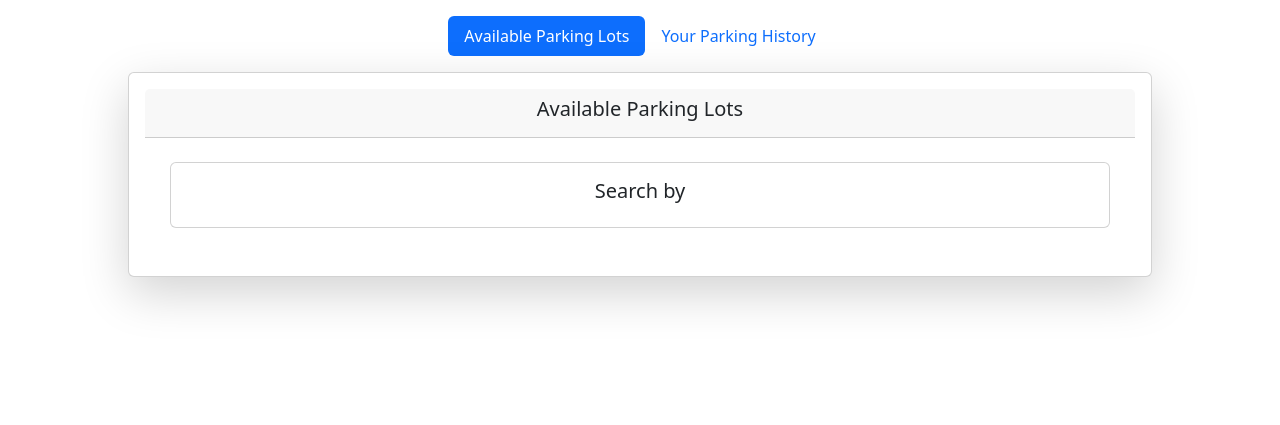
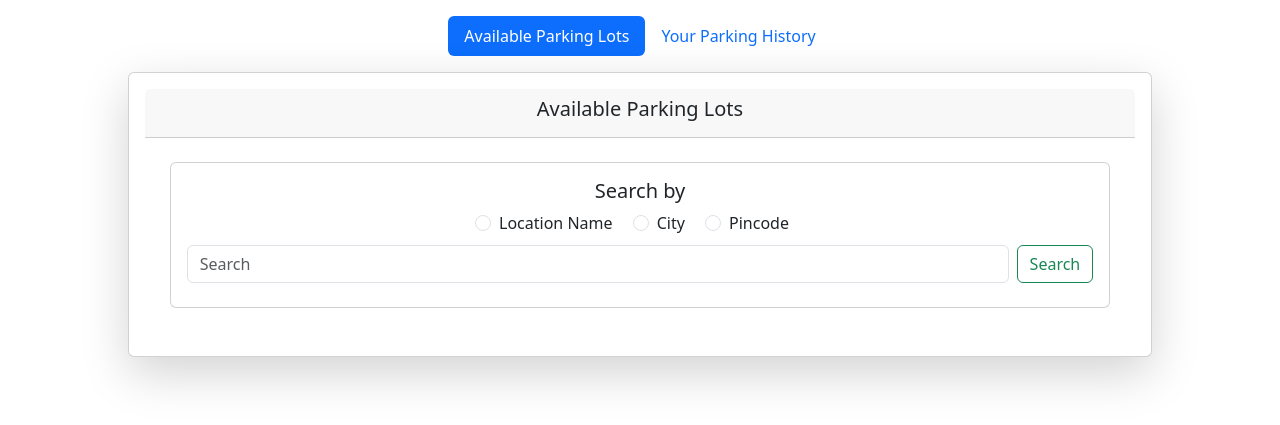
Before and after one commit to mayankdhangar2408/Vehicle-Parking-App-23f1000599, a Flask app: template templates/user/dashboard.html in a window 1280 px wide. Shown: the part 60-485 px from the top of the page. Run offline with Flask 3, Linux system fonts and the light colour scheme; the template is opened without the code that fills it: values that come from a table or form of the project are taken from there, others are empty.

Commit message:
Available parking spots shown at user dashboard

```diff
--- a/templates/user/dashboard.html
+++ b/templates/user/dashboard.html
@@ -52,7 +52,8 @@
         </li>
         <li class="nav-item" role="presentation">
             <button class="nav-link" id="pills-profile-tab" data-bs-toggle="pill" data-bs-target="#pills-profile"
-                type="button" role="tab" aria-controls="pills-profile" aria-selected="false">Your Parking History</button>
+                type="button" role="tab" aria-controls="pills-profile" aria-selected="false">Your Parking
+                History</button>
         </li>
     </ul>
     <div class="tab-content" id="pills-tabContent">
@@ -65,87 +66,115 @@
                         <h5 class="card-title">Available Parking Lots</h5>
                     </div>
                     <div class="card mx-auto my-4" style="width: 95%">
-                        <div class="card-body">
+                        <div class="card-body text-center">
                             <h5 class="card-title text-center">Search by</h5>
-
+                            <div class="form-check form-check-inline">
+                                <input class="form-check-input" type="radio" name="searchby" id="name" value="name">
+                                <label class="form-check-label" for="name">Location Name</label>
+                            </div>
+                            <div class="form-check form-check-inline">
+                                <input class="form-check-input" type="radio" name="searchby" id="city" value="city">
+                                <label class="form-check-label" for="city">City</label>
+                            </div>
+                            <div class="form-check form-check-inline">
+                                <input class="form-check-input" type="radio" name="searchby" id="pincode"
+                                    value="pincode">
+                                <label class="form-check-label" for="pincode">Pincode</label>
+                            </div>
+                            <form class="d-flex my-2" role="search">
+                                <input class="form-control me-2" type="search" placeholder="Search"
+                                    aria-label="Search" />
+                                <button class="btn btn-outline-success" type="submit">Search</button>
+                            </form>
                         </div>
                     </div>
+
                     <div class="row my-2 g-3 text-center">
-                        <!-- {% for lot in all_par %} -->
+                        {% for lot in all_par %}
                         <div class="col-4">
                             <div class="card">
                                 <div class="card-body">
-                                    <p></p>
-                                    <p></p>
+                                    <p><strong>{{ lot.prime_location_name }}</strong></p>
+                                    <p>Available Spots: {{ lot.spots | selectattr('status', 'equalto', 'A') | list |
+                                        length }}</p>
                                     <div class="btn-group btn-group-sm" role="group"
                                         aria-label="Basic outlined example">
                                         <button type="button" class="btn btn-outline-primary" data-bs-toggle="modal"
-                                            data-bs-target="#editParking-{{lot.id}}">Book</button>
+                                            data-bs-target="#bookParking-{{ lot.id }}">Book</button>
                                     </div>
 
                                     <!-- Modal for Book -->
-                                    <div class="modal fade" id="editParking-{{lot.id}}" tabindex="-1"
+                                    <div class="modal fade" id="bookParking-{{ lot.id }}" tabindex="-1"
                                         aria-labelledby="exampleModalLabel" aria-hidden="true">
                                         <div class="modal-dialog modal-dialog-centered modal-dialog-scrollable">
                                             <div class="modal-content">
                                                 <div class="modal-header">
-                                                    <h1 class="modal-title fs-5" id="exampleModalLabel">Edit Parking Lot
-                                                    </h1>
+                                                    <h1 class="modal-title fs-5" id="exampleModalLabel">Book Parking
+                                                        Spot</h1>
                                                     <button type="button" class="btn-close" data-bs-dismiss="modal"
                                                         aria-label="Close"></button>
                                                 </div>
                                                 <div class="modal-body">
                                                     <form action="/booking" method="POST">
+                                                        <!-- Hidden Inputs -->
+                                                        <input type="hidden" name="lot_id" value="{{ lot.id }}">
+                                                        <input type="hidden" name="user_id"
+                                                            value="{{ current_user.id }}">
+                                                        {% set available_spot = lot.spots | selectattr('status',
+                                                        'equalto', 'A') | list | first %}
+                                                        <input type="hidden" name="spot_id"
+                                                            value="{{ available_spot.id if available_spot else '' }}">
 
-                                                        <div class="form-floating mb-3">
-                                                            <input type="text" class="form-control" id="name"
-                                                                placeholder="Name" name="name"
-                                                                value="{{lot.prime_location_name}}" required>
-                                                            <label for="fullname">Name</label>
+                                                        <!-- Readonly Display Info -->
+                                                        <div class="mb-3">
+                                                            <label class="form-label">Lot ID</label>
+                                                            <input type="text" class="form-control" value="{{ lot.id }}"
+                                                                readonly>
+                                                        </div>
+                                                        <div class="mb-3">
+                                                            <label class="form-label">User ID</label>
+                                                            <input type="text" class="form-control"
+                                                                value="{{ current_user.id }}" readonly>
+                                                        </div>
+                                                        <div class="mb-3">
+                                                            <label class="form-label">Spot ID</label>
+                                                            <input type="text" class="form-control"
+                                                                value="{{ available_spot.id if available_spot else 'No spots available' }}"
+                                                                readonly>
+                                                        </div>
+                                                        <div class="mb-3">
+                                                            <label class="form-label">Location</label>
+                                                            <input type="text" class="form-control"
+                                                                value="{{ lot.address }}" readonly>
+                                                        </div>
+                                                        <div class="mb-3">
+                                                            <label class="form-label">City</label>
+                                                            <input type="text" class="form-control"
+                                                                value="{{ lot.city }}" readonly>
+                                                        </div>
+                                                        <div class="mb-3">
+                                                            <label class="form-label">Price per hour</label>
+                                                            <input type="text" class="form-control"
+                                                                value="₹{{ lot.price }}" readonly>
                                                         </div>
 
-                                                        <div class="form-floating mb-3">
-                                                            <input type="number" class="form-control" id="price"
-                                                                placeholder="Price" name="price" value="{{lot.price}}"
-                                                                required>
-                                                            <label for="price">Price</label>
+                                                        <!-- Vehicle Number Input -->
+                                                        <div class="mb-3">
+                                                            <label class="form-label">Vehicle Number</label>
+                                                            <input type="text" name="vehicle_number"
+                                                                class="form-control"
+                                                                placeholder="Enter your vehicle number" required>
                                                         </div>
 
-                                                        <div class="form-floating mb-3">
-                                                            <input type="text" class="form-control" id="address"
-                                                                placeholder="Address" value="{{lot.address}}"
-                                                                name="address" required>
-                                                            <label for="address">Address</label>
-                                                        </div>
-
-                                                        <div class="form-floating mb-3">
-                                                            <input type="text" class="form-control" id="address"
-                                                                placeholder="city" name="city" value="{{lot.city}}"
-                                                                required>
-                                                            <label for="city">City</label>
-                                                        </div>
-
-                                                        <div class="form-floating mb-3">
-                                                            <input type="number" class="form-control" id="pincode"
-                                                                placeholder="Pincode" name="pincode"
-                                                                value="{{lot.pin_code}}" required>
-                                                            <label for="pincode">Pincode</label>
-                                                        </div>
-
-                                                        <div class="form-floating mb-3">
-                                                            <input type="number" class="form-control"
-                                                                id="maximum_number_of_spots"
-                                                                placeholder="Maximum number of spots"
-                                                                name="maximum_number_of_spots"
-                                                                value="{{lot.maximum_number_of_spots}}" required>
-                                                            <label for="maximum_number_of_spots">Maximum number of
-                                                                Spots</label>
-                                                        </div>
-
-                                                        <div class="d-grid mb-2">
-                                                            <button type="submit" class="btn btn-primary">Edit</button>
+                                                        <div class="d-grid">
+                                                            <button type="submit" class="btn btn-success" {% if not
+                                                                available_spot %} disabled {% endif %}>
+                                                                Confirm Booking
+                                                            </button>
                                                         </div>
                                                     </form>
+
+
                                                 </div>
                                             </div>
                                         </div>
@@ -153,7 +182,8 @@
                                 </div>
                             </div>
                         </div>
-                        <!-- {% endfor %} -->
+                        {% endfor %}
+
                     </div>
                 </div>
             </div>
```
Also changed, not shown: backend/routes.py (+35 -3 lines).
